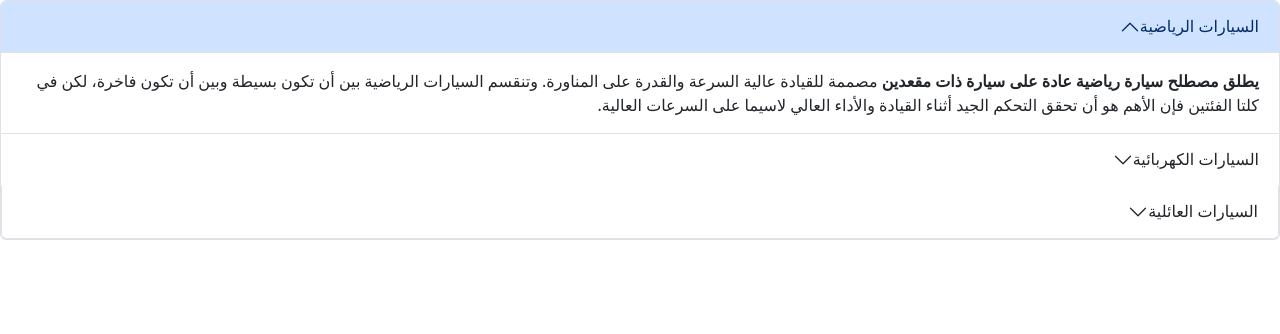
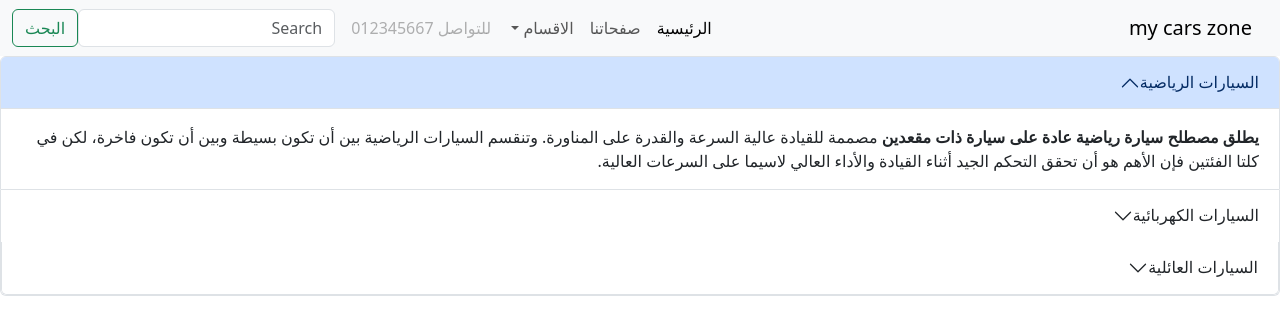
Before and after one commit to aslandaghistani155478/project1, a plain HTML site: page bootstrap.html in a window 1280 px wide. Drawn offline with nearby package versions, Linux system fonts and the light colour scheme.

Commit message:
creet bootstrap project

```diff
--- a/bootstrap.html
+++ b/bootstrap.html
@@ -1,5 +1,5 @@
 <!DOCTYPE html>
-<html lang="Arabic">
+<html lang="Ar">
 <head>
     <meta charset="UTF-8">
     <meta name="viewport" content="width=device-width, initial-scale=1.0">
@@ -9,6 +9,44 @@
 
 </head>
 <body dir="rtl">
+  <header>
+<nav class="navbar navbar-expand-lg bg-body-tertiary">
+  <div class="container-fluid">
+    <a class="navbar-brand" href="#">my cars zone</a>
+    <button class="navbar-toggler" type="button" data-bs-toggle="collapse" data-bs-target="#navbarSupportedContent" aria-controls="navbarSupportedContent" aria-expanded="false" aria-label="Toggle navigation">
+      <span class="navbar-toggler-icon"></span>
+    </button>
+    <div class="collapse navbar-collapse" id="navbarSupportedContent">
+      <ul class="navbar-nav me-auto mb-2 mb-lg-0">
+        <li class="nav-item">
+          <a class="nav-link active" aria-current="page" href="#">الرئيسية</a>
+        </li>
+        <li class="nav-item">
+          <a class="nav-link" href="#">صفحاتنا</a>
+        </li>
+        <li class="nav-item dropdown">
+          <a class="nav-link dropdown-toggle" href="#" role="button" data-bs-toggle="dropdown" aria-expanded="false">
+            الاقسام
+          </a>
+          <ul class="dropdown-menu">
+            <li><a class="dropdown-item" href="#">السيارات</a></li>
+            <li><a class="dropdown-item" href="#">قطع الغيار </a></li>
+            <li><hr class="dropdown-divider"></li>
+            <li><a class="dropdown-item" href="#">معلومات عامة</a></li>
+          </ul>
+        </li>
+        <li class="nav-item">
+          <a class="nav-link disabled" aria-disabled="true">للتواصل 012345667</a>
+        </li>
+      </ul>
+      <form class="d-flex" role="search">
+        <input class="form-control me-2" type="search" placeholder="Search" aria-label="Search"/>
+        <button class="btn btn-outline-success" type="submit">البحث</button>
+      </form>
+    </div>
+  </div>
+</nav>
+  </header>
 <div class="accordion" id="sportCar">
   <div class="accordion-item">
     <h2 class="accordion-header">
```
